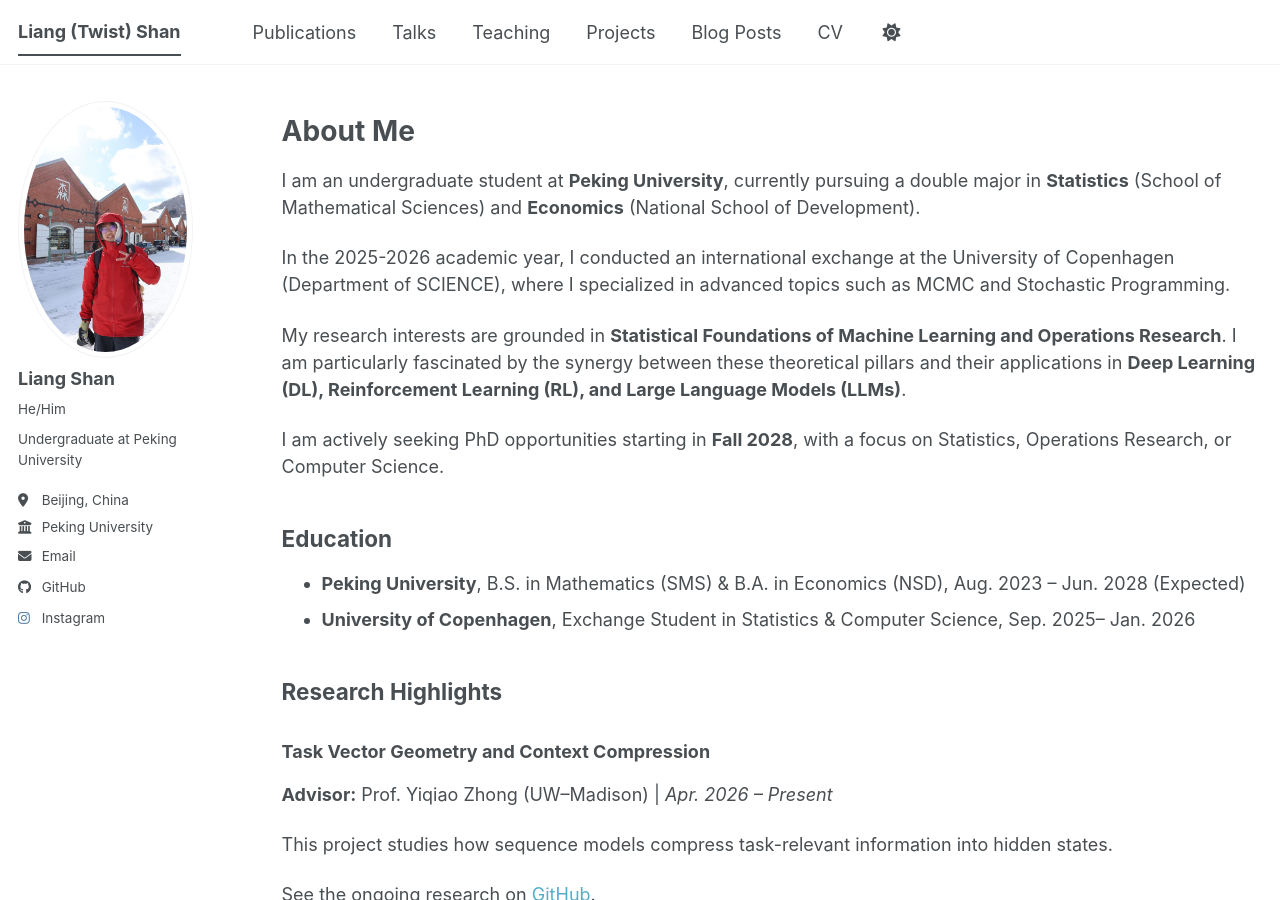
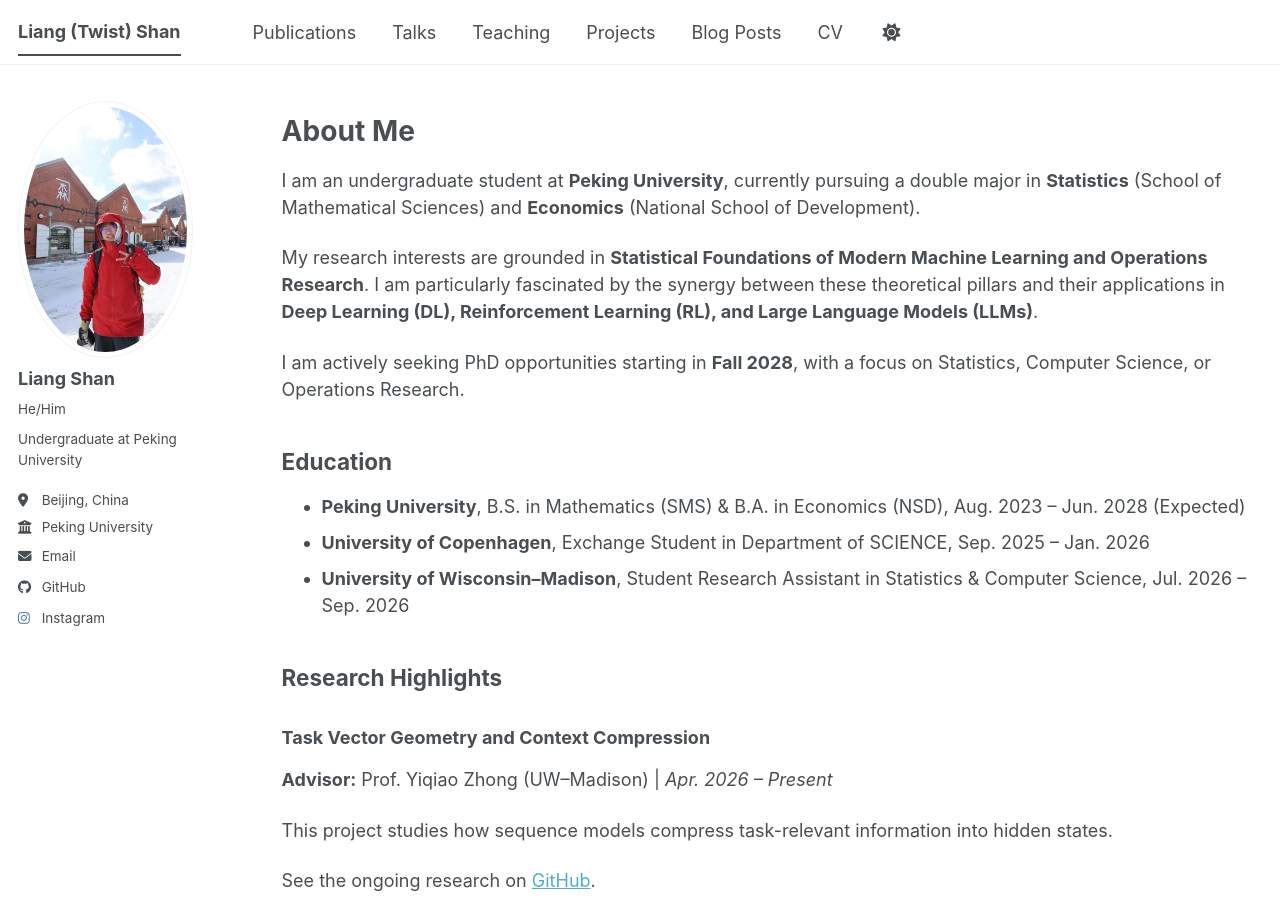
Before and after one commit to Twist-Shan/Twist-Shan.github.io, a Jekyll site: the page built from _pages/about.md, in a window 1280 px wide and 900 px high. Built offline with Jekyll 4.4.1, drawn with Linux system fonts in a browser that asks for light colours; a script bundle is joined from its source files by our own code; library files that are not in the unit come from our copies; some of the changed text lies outside the part shown.

Commit message:
Update about.md

```diff
--- a/_pages/about.md
+++ b/_pages/about.md
@@ -13,15 +13,14 @@
 
 I am an undergraduate student at **Peking University**, currently pursuing a double major in **Statistics** (School of Mathematical Sciences) and **Economics** (National School of Development).
 
-In the 2025-2026 academic year, I conducted an international exchange at the University of Copenhagen (Department of SCIENCE), where I specialized in advanced topics such as MCMC and Stochastic Programming.
+My research interests are grounded in **Statistical Foundations of Modern Machine Learning and Operations Research**. I am particularly fascinated by the synergy between these theoretical pillars and their applications in **Deep Learning (DL), Reinforcement Learning (RL), and Large Language Models (LLMs)**.
 
-My research interests are grounded in **Statistical Foundations of Machine Learning and Operations Research**. I am particularly fascinated by the synergy between these theoretical pillars and their applications in **Deep Learning (DL), Reinforcement Learning (RL), and Large Language Models (LLMs)**.
-
-I am actively seeking PhD opportunities starting in **Fall 2028**, with a focus on Statistics, Operations Research, or Computer Science.
+I am actively seeking PhD opportunities starting in **Fall 2028**, with a focus on Statistics, Computer Science, or Operations Research.
 
 ## Education
 * **Peking University**, B.S. in Mathematics (SMS) & B.A. in Economics (NSD), Aug. 2023 – Jun. 2028 (Expected)
-* **University of Copenhagen**, Exchange Student in Statistics & Computer Science, Sep. 2025– Jan. 2026
+* **University of Copenhagen**, Exchange Student in Department of SCIENCE, Sep. 2025 – Jan. 2026
+* **University of Wisconsin–Madison**, Student Research Assistant in Statistics & Computer Science, Jul. 2026 – Sep. 2026
 
 ## Research Highlights
 
@@ -54,7 +53,7 @@
   *Instructor: [Prof. Wei Lin], Peking University* [**[Lecture Notes (PDF)]**](/files/Lecture_Notes_Statistical_Thinking.pdf)
 
 * Ongoing work: **Applied Stochastic Processes** (Peking University Press, in Chinese)
-  *Author: [Prof. Dayue Chen] and [Prof. Fuxi Zhang], Peking University* [**[Solution Manual (PDF)]**]()
+  *Author: [Prof. Dayue Chen] and [Prof. Fuxi Zhang], Peking University* [**[Solution Manual (PDF)]**](/files/Applied_Stochastic_Processes_Exercises.pdf)
 
 ## Personal Interests
 Beyond my academic pursuits, I am a passionate explorer of life's diverse flavors and experiences:
@@ -62,8 +61,6 @@
 * **Photography & Travel:** I love capturing the world through my lens; my recent journeys have taken me through the landscapes of Spain, Norway, Iceland, and Japan.
 * **Creativity & Leisure:** In my spare time, I find joy in assembling Gumdam models and LEGO, exploring immersive video game and film worlds.
 
-Also, more meanings of sl in future: First for self love; Second for slow learner but still learning; Third for social life.
-
 Follow me on xiaohongshu (Rednote) for more of my personal updates! [Twist.](https://xhslink.com/m/9dxau6bGaAh)
 
 ## Contact
```
